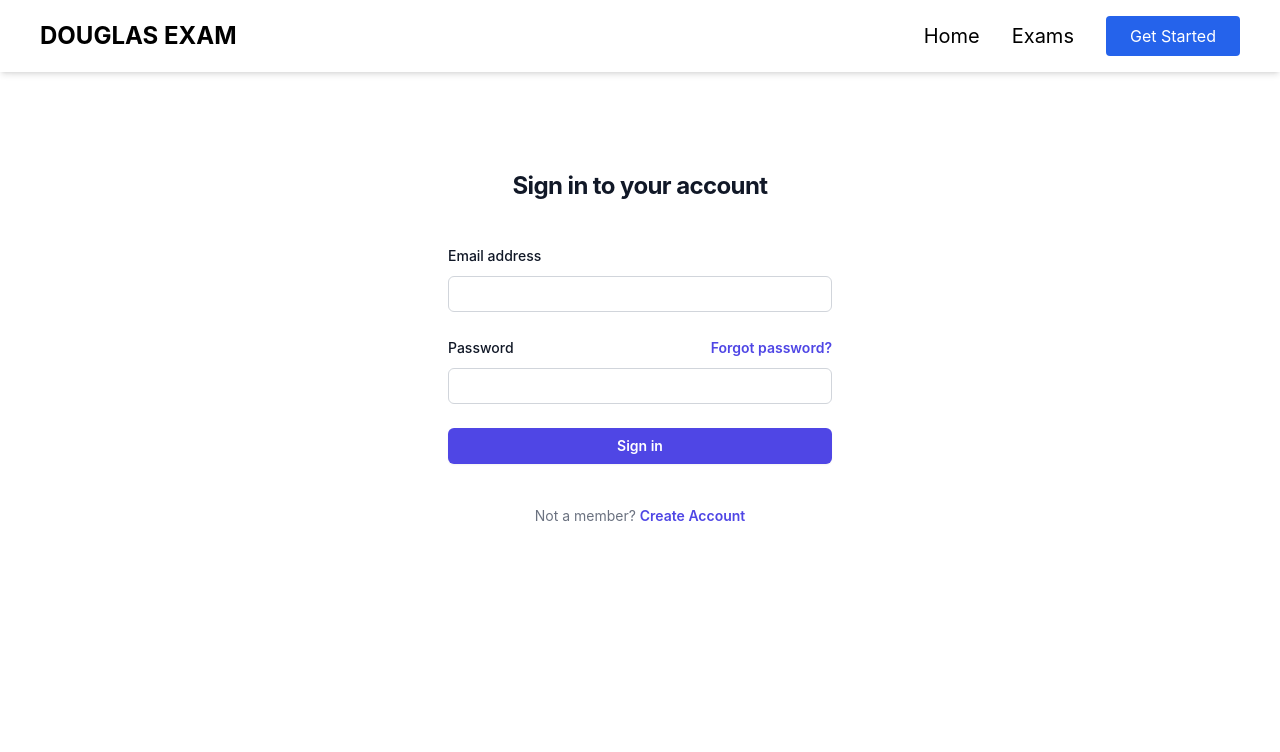
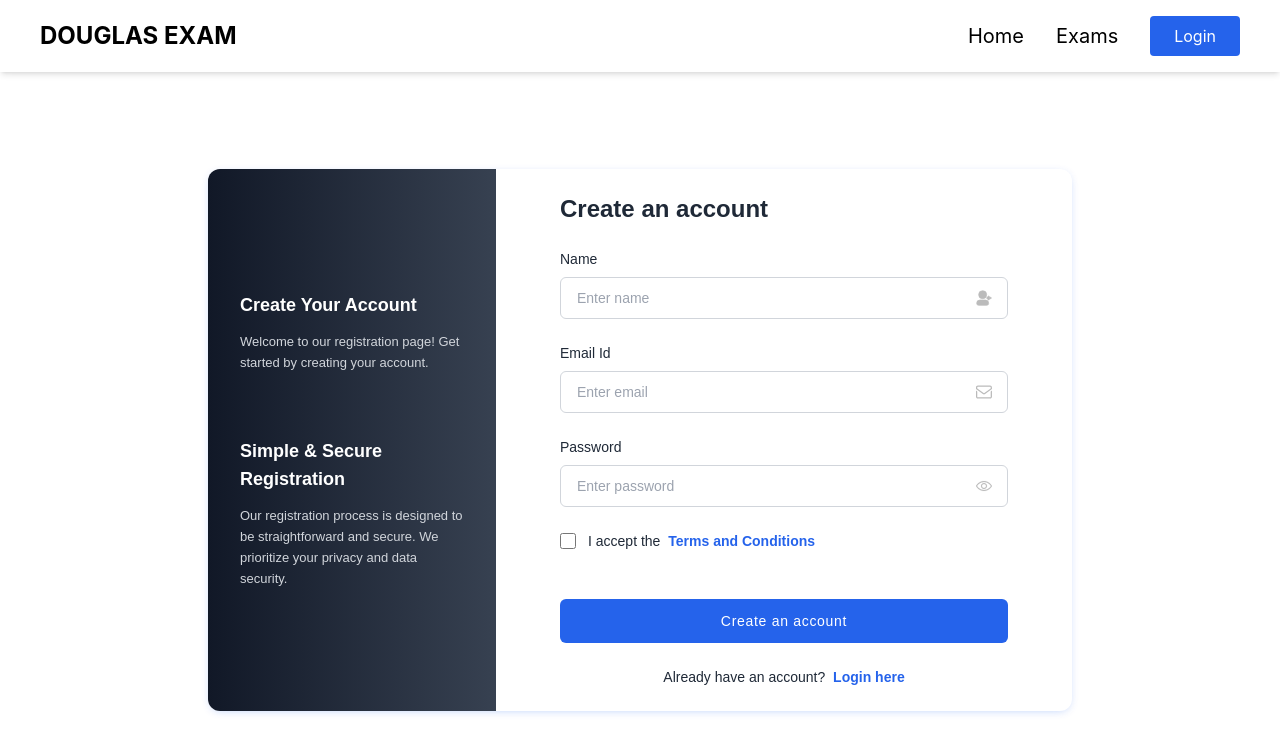
Before and after one commit to Jhabib48/Douglas_Exams, a React (Create React App) app in the folder douglas-exams/: page /createAccount in a window 1280 px wide. Shown: the top 752 px of the page. Built offline with nearby package versions, Linux system fonts and the light colour scheme; no server answers.

Commit message:
Created account page and added routing

```diff
--- a/douglas-exams/src/App.js
+++ b/douglas-exams/src/App.js
@@ -6,11 +6,16 @@ import ExamTable from './components/exmaPage/examTables';
 import ExamFilter from './components/exmaPage/examFilter';
 import CreateAccount from './components/accountPage/createAccountPage';
 import Login from './components/accountPage/login';
+import Exams from './components/exmaPage/exam';
 
 function App() {
 
   const [exams, setExams] = useState([]);
   const [student, setStudent]  = useState([]);
+
+  // This is ment to check if a user is logged in
+  // That way we can close or hid specifc components
+  const [logged, setLogged] = useState(false);
 
   useEffect(()=>{
         const fetchExams = async () => {
@@ -39,12 +44,19 @@ function App() {
   return (
      <div>
           <NavBar />
+          <Routes>
+            <Route path='/' element={<Hero/>}/>
+            <Route  path='/exams' element={<Exams examList={exams}/>}/>
+            <Route path='/login' element={<Login/>}/>
+            <Route path='/createAccount' element={<CreateAccount/>}/>
+          </Routes>
+
           {/* <CreateAccount/> */}
           {/* <Hero/> */}
           {/* <ExamFilter examList={exams}/>
           <ExamTable examData={exams}/> */}
           {/* <Hero/> */}
-        <Login/>
+          {/* <Login/> */}
      </div>
 
 
--- a/douglas-exams/src/components/accountPage/createAccountPage.jsx
+++ b/douglas-exams/src/components/accountPage/createAccountPage.jsx
@@ -2,88 +2,82 @@ import React, { useState } from 'react';
 
 const CreateAccount = () => {
   return (
-    <section className="py-1 bg-blueGray-50">
-      <div className="w-full lg:w-8/12 px-4 mx-auto mt-6">
-        <div className="relative flex flex-col min-w-0 break-words w-full mb-6 shadow-lg rounded-lg bg-blueGray-100 border-solid border border-blueGray-100">
-          <div className="rounded-t bg-white mb-0 px-6 py-6">
-            <div className="text-center flex justify-between">
-              <h6 className="text-blueGray-700 text-xl font-bold">
-                My account
-              </h6>
+    <div class="font-[sans-serif] bg-white max-w-4xl flex items-center mx-auto md:h-screen p-4 mt-10">
+    <div class="grid md:grid-cols-3 items-center shadow-[0_2px_10px_-3px_rgba(6,81,237,0.3)] rounded-xl overflow-hidden">
+      <div class="max-md:order-1 flex flex-col justify-center space-y-16 max-md:mt-16 min-h-full bg-gradient-to-r from-gray-900 to-gray-700 lg:px-8 px-4 py-4">
+        <div>
+          <h4 class="text-white text-lg font-semibold">Create Your Account</h4>
+          <p class="text-[13px] text-gray-300 mt-3 leading-relaxed">Welcome to our registration page! Get started by creating your account.</p>
+        </div>
+        <div>
+          <h4 class="text-white text-lg font-semibold">Simple & Secure Registration</h4>
+          <p class="text-[13px] text-gray-300 mt-3 leading-relaxed">Our registration process is designed to be straightforward and secure. We prioritize your privacy and data security.</p>
         </div>
       </div>
-          <div className="flex-auto px-4 lg:px-10 py-10 pt-0">
-            <form>
-              <h6 className="text-blueGray-400 text-sm mt-3 mb-6 font-bold uppercase">
-                User Information
-              </h6>
-              <div className="flex flex-wrap">
-                <div className="w-full lg:w-6/12 px-4">
-                  <div className="relative w-full mb-3">
-                    <label className="block uppercase text-blueGray-600 text-xs font-bold mb-2" htmlFor="grid-password">
-                      Username
-                    </label>
-                    <input
-                     type="text"
-                     id='username'
-                     required placeholder='UserName'
-                     className="border-solid border border-blueGray-200 px-3 py-3 placeholder-blueGray-300 text-blueGray-600 bg-white rounded text-sm shadow focus:outline-none focus:ring w-full ease-linear transition-all duration-150" />
+
+      <form class="md:col-span-2 w-full py-6 px-6 sm:px-16">
+        <div class="mb-6">
+          <h3 class="text-gray-800 text-2xl font-bold">Create an account</h3>
+        </div>
+
+        <div class="space-y-6">
+          <div>
+            <label class="text-gray-800 text-sm mb-2 block">Name</label>
+            <div class="relative flex items-center">
+              <input name="name" type="text" required class="text-gray-800 bg-white border border-gray-300 w-full text-sm px-4 py-2.5 rounded-md outline-blue-500" placeholder="Enter name" />
+              <svg xmlns="http://www.w3.org/2000/svg" fill="#bbb" stroke="#bbb" class="w-4 h-4 absolute right-4" viewBox="0 0 24 24">
+                <circle cx="10" cy="7" r="6" data-original="#000000"></circle>
+                <path d="M14 15H6a5 5 0 0 0-5 5 3 3 0 0 0 3 3h12a3 3 0 0 0 3-3 5 5 0 0 0-5-5zm8-4h-2.59l.3-.29a1 1 0 0 0-1.42-1.42l-2 2a1 1 0 0 0 0 1.42l2 2a1 1 0 0 0 1.42 0 1 1 0 0 0 0-1.42l-.3-.29H22a1 1 0 0 0 0-2z" data-original="#000000"></path>
+              </svg>
             </div>
           </div>
-                <div className="w-full lg:w-6/12 px-4">
-                  <div className="relative w-full mb-3">
-                    <label className="block uppercase text-blueGray-600 text-xs font-bold mb-2" htmlFor="grid-password">
-                      Email address
-                    </label>
-                    <input
-                    id='emailAddress'
-                    required placeholder='Email Address'
-                    type="text" className="border-solid border border-blueGray-200 px-3 py-3 placeholder-blueGray-300 text-blueGray-600 bg-white rounded text-sm shadow focus:outline-none focus:ring w-full ease-linear transition-all duration-150" />
+
+          <div>
+            <label class="text-gray-800 text-sm mb-2 block">Email Id</label>
+            <div class="relative flex items-center">
+              <input name="email" type="email" required class="text-gray-800 bg-white border border-gray-300 w-full text-sm px-4 py-2.5 rounded-md outline-blue-500" placeholder="Enter email" />
+              <svg xmlns="http://www.w3.org/2000/svg" fill="#bbb" stroke="#bbb" class="w-4 h-4 absolute right-4" viewBox="0 0 682.667 682.667">
+                <defs>
+                  <clipPath id="a" clipPathUnits="userSpaceOnUse">
+                    <path d="M0 512h512V0H0Z" data-original="#000000"></path>
+                  </clipPath>
+                </defs>
+                <g clip-path="url(#a)" transform="matrix(1.33 0 0 -1.33 0 682.667)">
+                  <path fill="none" stroke-miterlimit="10" stroke-width="40" d="M452 444H60c-22.091 0-40-17.909-40-40v-39.446l212.127-157.782c14.17-10.54 33.576-10.54 47.746 0L492 364.554V404c0 22.091-17.909 40-40 40Z" data-original="#000000"></path>
+                  <path d="M472 274.9V107.999c0-11.027-8.972-20-20-20H60c-11.028 0-20 8.973-20 20V274.9L0 304.652V107.999c0-33.084 26.916-60 60-60h392c33.084 0 60 26.916 60 60v196.653Z" data-original="#000000"></path>
+                </g>
+              </svg>
             </div>
           </div>
-                <div className="w-full lg:w-6/12 px-4">
-                  <div className="relative w-full mb-3">
-                    <label className="block uppercase text-blueGray-600 text-xs font-bold mb-2" htmlFor="grid-password">
-                      First Name
-                    </label>
-                    <input
-                    id='firstName'
-                    required placeholder='First Name'
-                    type="text" className="border-solid border border-blueGray-200 px-3 py-3 placeholder-blueGray-300 text-blueGray-600 bg-white rounded text-sm shadow focus:outline-none focus:ring w-full ease-linear transition-all duration-150"  />
+
+          <div>
+            <label class="text-gray-800 text-sm mb-2 block">Password</label>
+            <div class="relative flex items-center">
+              <input name="password" type="password" required class="text-gray-800 bg-white border border-gray-300 w-full text-sm px-4 py-2.5 rounded-md outline-blue-4000" placeholder="Enter password" />
+              <svg xmlns="http://www.w3.org/2000/svg" fill="#bbb" stroke="#bbb" class="w-4 h-4 absolute right-4 cursor-pointer" viewBox="0 0 128 128">
+                <path d="M64 104C22.127 104 1.367 67.496.504 65.943a4 4 0 0 1 0-3.887C1.367 60.504 22.127 24 64 24s62.633 36.504 63.496 38.057a4 4 0 0 1 0 3.887C126.633 67.496 105.873 104 64 104zM8.707 63.994C13.465 71.205 32.146 96 64 96c31.955 0 50.553-24.775 55.293-31.994C114.535 56.795 95.854 32 64 32 32.045 32 13.447 56.775 8.707 63.994zM64 88c-13.234 0-24-10.766-24-24s10.766-24 24-24 24 10.766 24 24-10.766 24-24 24zm0-40c-8.822 0-16 7.178-16 16s7.178 16 16 16 16-7.178 16-16-7.178-16-16-16z" data-original="#000000"></path>
+              </svg>
             </div>
           </div>
-                <div className="w-full lg:w-6/12 px-4">
-                  <div className="relative w-full mb-3">
-                    <label className="block uppercase text-blueGray-600 text-xs font-bold mb-2" htmlFor="grid-password">
-                      Last Name
+
+          <div class="flex items-center">
+            <input id="remember-me" name="remember-me" type="checkbox" class="h-4 w-4 shrink-0 text-blue-600 focus:ring-blue-500 border-gray-300 rounded" />
+            <label for="remember-me" class="ml-3 block text-sm text-gray-800">
+              I accept the <a href="javascript:void(0);" class="text-blue-600 font-semibold hover:underline ml-1">Terms and Conditions</a>
             </label>
-                    <input
-                    id='Last Name'
-                    required placeholder='Last Name'
-                    type="text" className="border-solid border border-blueGray-200 px-3 py-3 placeholder-blueGray-300 text-blueGray-600 bg-white rounded text-sm shadow focus:outline-none focus:ring w-full ease-linear transition-all duration-150"/>
           </div>
         </div>
-                <div className="w-full lg:w-4/12 px-4">
-                  <div className="relative w-full mb-3">
-                    <label className="block uppercase text-blueGray-600 text-xs font-bold mb-2" htmlFor="grid-password">
-                      Password
-                    </label>
-                    <input
-                    id='password'
-                    required placeholder='Password'
-                    type="text" className="border-solid border border-blueGray-200 px-3 py-3 placeholder-blueGray-300 text-blueGray-600 bg-white rounded text-sm shadow focus:outline-none focus:ring w-full ease-linear transition-all duration-150"/>
-                  </div>
-                  <button
-                className="bg-pink-500 text-white active:bg-pink-600 font-bold uppercase text-xs px-4 py-2 rounded shadow hover:shadow-md outline-none focus:outline-none mr-1 ease-linear transition-all duration-150" type="button">
-                Create Account
+
+        <div class="!mt-12">
+          <button type="button" class="w-full py-3 px-4 tracking-wider text-sm rounded-md text-white bg-blue-600 hover:bg-blue-600 focus:outline-none">
+            Create an account
           </button>
         </div>
-              </div>
+        <p class="text-gray-800 text-sm mt-6 text-center">Already have an account? <a href="javascript:void(0);" class="text-blue-600 font-semibold hover:underline ml-1">Login here</a></p>
       </form>
     </div>
   </div>
-      </div>
-    </section>
+
   );
 };
 
--- /dev/null
+++ b/douglas-exams/src/components/exmaPage/exam.jsx
@@ -0,0 +1,15 @@
+import React from "react";
+import ExamFilter from "./examFilter";
+import ExamTable from "./examTables";
+
+const Exams = ({examList}) => {
+    return (
+        <>
+            <ExamFilter examList={examList}/>
+            <ExamTable examData={examList}/>
+
+        </>
+     );
+}
+
+export default Exams;
--- a/douglas-exams/src/components/home/hero.jsx
+++ b/douglas-exams/src/components/home/hero.jsx
@@ -1,90 +1,31 @@
+import {Route, Routes, useNavigate} from 'react-router-dom'
+import {Link} from 'react-router-dom'
+
 const Hero = () => {
-    return (
-      <div className="bg-white">
-      <header className="absolute inset-x-0 top-0 z-50">
-        <nav className="flex items-center justify-between p-6 lg:px-8" aria-label="Global">
-          <div className="flex lg:flex-1">
-            <a href="#" className="-m-1.5 p-1.5">
-              <span className="sr-only">Your Company</span>
-              <img className="h-8 w-auto" src="https://tailwindui.com/img/logos/mark.svg?color=indigo&shade=600" alt=""/>
+
+  return (
+    <div className="items-center w-10/12 grid-cols-2 mx-auto overflow-x-hidden lg:grid md:py-14 lg:py-24 xl:py-14 lg:mt-3 xl:mt-5 mt-20" data-aos="fade-right" data-aos-duration="800">
+      <div className="pr-2 md:mb-14 py-14 md:py-0">
+        <h1 className="text-3xl font-semibold text-blue-900 xl:text-5xl lg:text-3xl">
+          <span className="block w-full">Find and Add Your Exams</span>
+          with Ease at Douglas Exams!
+        </h1>
+        <p className="py-4 text-lg text-gray-500 2xl:py-8 md:py-6 2xl:pr-5">
+          Simplify your exam search and organization with Douglas Exams, your go-to platform for all exam-related information at Douglas College.
+        </p>
+        <div className="mt-4">
+          <Link to='/createAccount'>
+            <a href="#explore" className="px-5 py-3 text-lg tracking-wider text-white bg-blue-500 rounded-lg md:px-8 hover:bg-blue-600 group">
+              <span>Get Started</span>
             </a>
-          </div>
-          <div className="flex lg:hidden">
-            <button type="button" className="-m-2.5 inline-flex items-center justify-center rounded-md p-2.5 text-gray-700">
-              <span className="sr-only">Open main menu</span>
-              <svg className="h-6 w-6" fill="none" viewBox="0 0 24 24" stroke-width="1.5" stroke="currentColor" aria-hidden="true">
-                <path stroke-linecap="round" stroke-linejoin="round" d="M3.75 6.75h16.5M3.75 12h16.5m-16.5 5.25h16.5" />
-              </svg>
-            </button>
-          </div>
-          <div className="hidden lg:flex lg:gap-x-12">
-            <a href="#" className="text-sm font-semibold leading-6 text-gray-900">Product</a>
-            <a href="#" className="text-sm font-semibold leading-6 text-gray-900">Features</a>
-            <a href="#" className="text-sm font-semibold leading-6 text-gray-900">Marketplace</a>
-            <a href="#" className="text-sm font-semibold leading-6 text-gray-900">Company</a>
-          </div>
-          <div className="hidden lg:flex lg:flex-1 lg:justify-end">
-            <a href="#" className="text-sm font-semibold leading-6 text-gray-900">Log in <span aria-hidden="true">&rarr;</span></a>
-          </div>
-        </nav>
-        <div className="lg:hidden" role="dialog" aria-modal="true">
-          <div className="fixed inset-0 z-50"></div>
-          <div className="fixed inset-y-0 right-0 z-50 w-full overflow-y-auto bg-white px-6 py-6 sm:max-w-sm sm:ring-1 sm:ring-gray-900/10">
-            <div className="flex items-center justify-between">
-              <a href="#" className="-m-1.5 p-1.5">
-                <span className="sr-only">Your Company</span>
-                <img className="h-8 w-auto" src="https://tailwindui.com/img/logos/mark.svg?color=indigo&shade=600" alt=""/>
-              </a>
-              <button type="button" className="-m-2.5 rounded-md p-2.5 text-gray-700">
-                <span className="sr-only">Close menu</span>
-                <svg className="h-6 w-6" fill="none" viewBox="0 0 24 24" stroke-width="1.5" stroke="currentColor" aria-hidden="true">
-                  <path stroke-linecap="round" stroke-linejoin="round" d="M6 18L18 6M6 6l12 12" />
-                </svg>
-              </button>
-            </div>
-            <div className="mt-6 flow-root">
-              <div className="-my-6 divide-y divide-gray-500/10">
-                <div className="space-y-2 py-6">
-                  <a href="#" className="-mx-3 block rounded-lg px-3 py-2 text-base font-semibold leading-7 text-gray-900 hover:bg-gray-50">Product</a>
-                  <a href="#" className="-mx-3 block rounded-lg px-3 py-2 text-base font-semibold leading-7 text-gray-900 hover:bg-gray-50">Features</a>
-                  <a href="#" className="-mx-3 block rounded-lg px-3 py-2 text-base font-semibold leading-7 text-gray-900 hover:bg-gray-50">Marketplace</a>
-                  <a href="#" className="-mx-3 block rounded-lg px-3 py-2 text-base font-semibold leading-7 text-gray-900 hover:bg-gray-50">Company</a>
-                </div>
-                <div className="py-6">
-                  <a href="#" className="-mx-3 block rounded-lg px-3 py-2.5 text-base font-semibold leading-7 text-gray-900 hover:bg-gray-50">Log in</a>
-                </div>
-              </div>
-            </div>
-          </div>
-        </div>
-      </header>
-
-      <div className="relative isolate px-6 pt-14 lg:px-8">
-        <div className="absolute inset-x-0 -top-40 -z-10 transform-gpu overflow-hidden blur-3xl sm:-top-80" aria-hidden="true">
-          <div className="relative left-[calc(50%-11rem)] aspect-[1155/678] w-[36.125rem] -translate-x-1/2 rotate-[30deg] bg-gradient-to-tr from-[#ff80b5] to-[#9089fc] opacity-30 sm:left-[calc(50%-30rem)] sm:w-[72.1875rem]" style="clip-path: polygon(74.1% 44.1%, 100% 61.6%, 97.5% 26.9%, 85.5% 0.1%, 80.7% 2%, 72.5% 32.5%, 60.2% 62.4%, 52.4% 68.1%, 47.5% 58.3%, 45.2% 34.5%, 27.5% 76.7%, 0.1% 64.9%, 17.9% 100%, 27.6% 76.8%, 76.1% 97.7%, 74.1% 44.1%)"></div>
-        </div>
-        <div className="mx-auto max-w-2xl py-32 sm:py-48 lg:py-56">
-          <div className="hidden sm:mb-8 sm:flex sm:justify-center">
-            <div className="relative rounded-full px-3 py-1 text-sm leading-6 text-gray-600 ring-1 ring-gray-900/10 hover:ring-gray-900/20">
-              Announcing our next round of funding. <a href="#" className="font-semibold text-indigo-600"><span className="absolute inset-0" aria-hidden="true"></span>Read more <span aria-hidden="true">&rarr;</span></a>
-            </div>
-          </div>
-          <div className="text-center">
-            <h1 className="text-4xl font-bold tracking-tight text-gray-900 sm:text-6xl">Data to enrich your online business</h1>
-            <p className="mt-6 text-lg leading-8 text-gray-600">Anim aute id magna aliqua ad ad non deserunt sunt. Qui irure qui lorem cupidatat commodo. Elit sunt amet fugiat veniam occaecat fugiat aliqua.</p>
-            <div className="mt-10 flex items-center justify-center gap-x-6">
-              <a href="#" className="rounded-md bg-indigo-600 px-3.5 py-2.5 text-sm font-semibold text-white shadow-sm hover:bg-indigo-500 focus-visible:outline focus-visible:outline-2 focus-visible:outline-offset-2 focus-visible:outline-indigo-600">Get started</a>
-              <a href="#" className="text-sm font-semibold leading-6 text-gray-900">Learn more <span aria-hidden="true">→</span></a>
-            </div>
-          </div>
-        </div>
-        <div className="absolute inset-x-0 top-[calc(100%-13rem)] -z-10 transform-gpu overflow-hidden blur-3xl sm:top-[calc(100%-30rem)]" aria-hidden="true">
-          <div className="relative left-[calc(50%+3rem)] aspect-[1155/678] w-[36.125rem] -translate-x-1/2 bg-gradient-to-tr from-[#ff80b5] to-[#9089fc] opacity-30 sm:left-[calc(50%+36rem)] sm:w-[72.1875rem]" style="clip-path: polygon(74.1% 44.1%, 100% 61.6%, 97.5% 26.9%, 85.5% 0.1%, 80.7% 2%, 72.5% 32.5%, 60.2% 62.4%, 52.4% 68.1%, 47.5% 58.3%, 45.2% 34.5%, 27.5% 76.7%, 0.1% 64.9%, 17.9% 100%, 27.6% 76.8%, 76.1% 97.7%, 74.1% 44.1%)"></div>
+          </Link>
         </div>
       </div>
+      <div className="pb-10 overflow-hidden md:p-10 lg:p-0 sm:pb-0">
+        <img id="heroImg1" className="transition-all duration-300 ease-in-out lg:w-full sm:mx-auto sm:w-4/6 sm:pb-12 lg:pb-0" src="https://bootstrapmade.com/demo/templates/FlexStart/assets/img/hero-img.png" alt="Douglas Exams Hero Image" width="500" height="488"/>
+      </div>
     </div>
-
-      );
+  );
 }
 
 export default Hero;
--- a/douglas-exams/src/components/navBar/navBar.jsx
+++ b/douglas-exams/src/components/navBar/navBar.jsx
@@ -30,9 +30,9 @@ const NavBar = () => {
                       <Link to='/paymentForm'>LOGIN</Link>
                   </li> */}
                   <li className='md:ml-8 text-xl md:my-0 my-7'>
-                      <Link to='/admin'>Exams</Link>
+                      <Link to='/exams'>Exams</Link>
                   </li>
-                  <Button><Link to="/login">Get Started</Link></Button>
+                  <Button><Link to="/login">Login</Link></Button>
               </ul>
           </div>
       </div>
```
Lines whose indentation alone changed are shown as unchanged.
